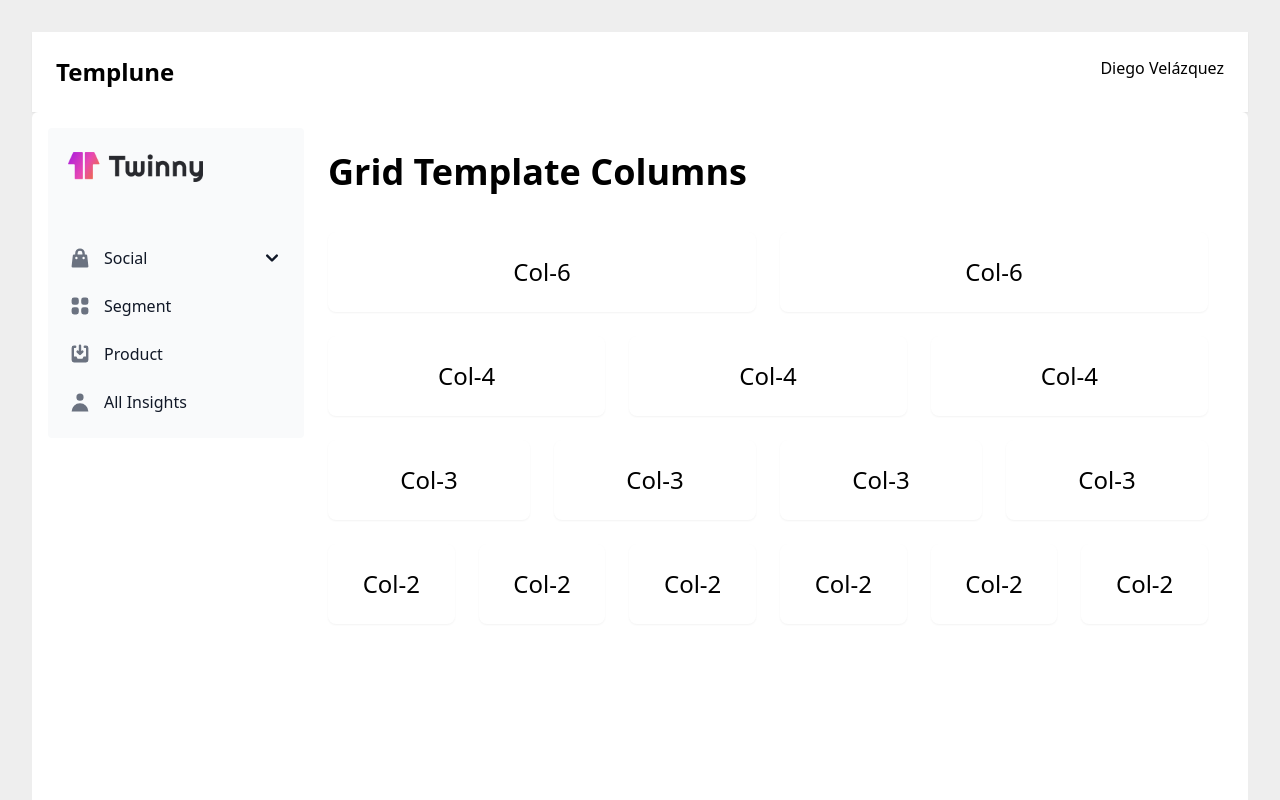
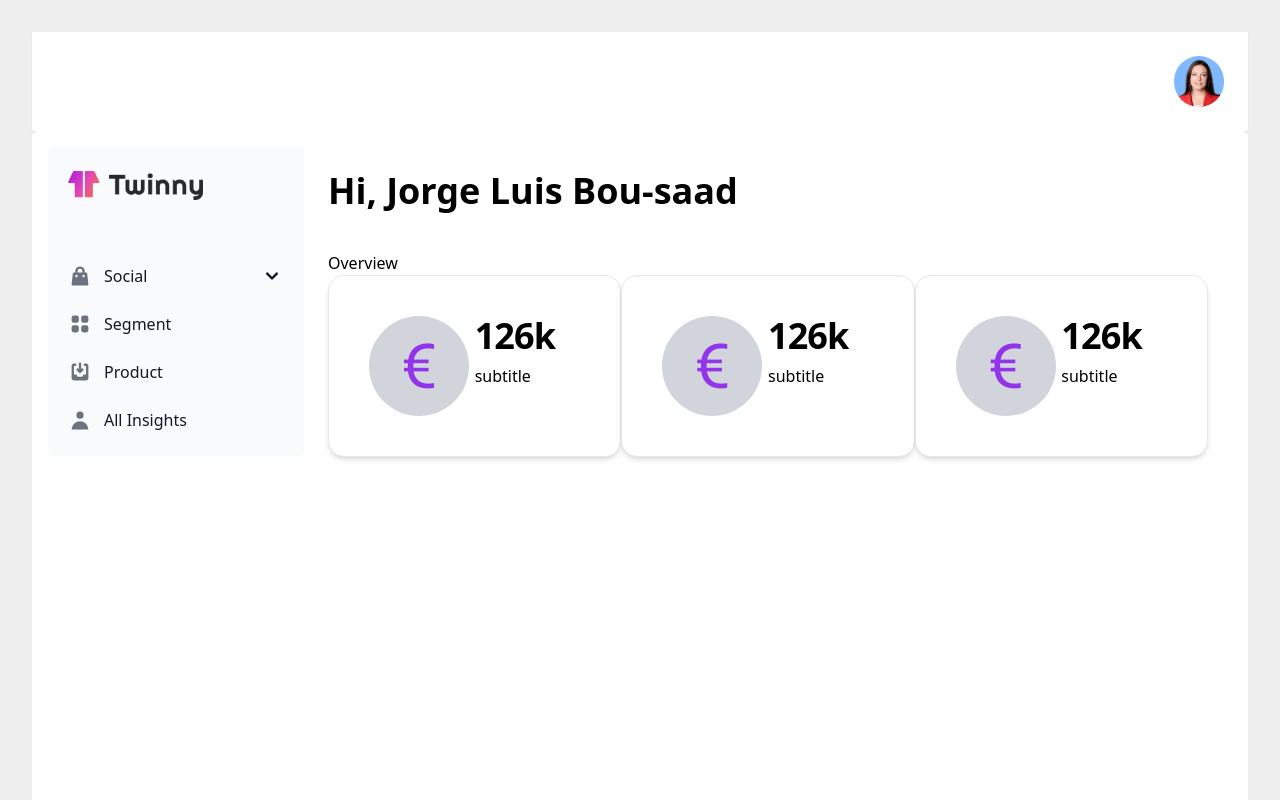
Before and after one commit to jlbousing/demo-twinny, an Angular app: page / in a window 1280 px wide. Shown: the top 800 px of the page. Built offline with nearby package versions, Linux system fonts and the light colour scheme.

Commit message:
maquetacion inicial de cards

```diff
--- a/package.json
+++ b/package.json
@@ -18,6 +18,7 @@
     "@angular/platform-browser": "^15.0.0",
     "@angular/platform-browser-dynamic": "^15.0.0",
     "@angular/router": "^15.0.0",
+    "bootstrap-icons": "^1.10.2",
     "rxjs": "~7.5.0",
     "tslib": "^2.3.0",
     "zone.js": "~0.12.0"
--- a/src/app/app.component.html
+++ b/src/app/app.component.html
@@ -1,71 +1,33 @@
 <div class="p-8">
-  <div class="bg-white flex p-6 shadow-sm">
+  <div class="bg-white flex p-6 shadow-sm justify-end">
     <img src="../src/img/menu.svg" class="md:hidden block mr-4">
-    <h6 class="text-2xl font-bold flex-grow">Templune</h6>
-    <p>Diego Velázquez</p>
-</div>
+    <img src="/assets/carnet.jpeg"
+         class="rounded-full shadow-sm"
+         width="50"
+         height="50"/>
+  </div>
+
   <div class="p-4 bg-white rounded-md flex">
     <sidebar></sidebar>
 
     <div class="w-full p-6">
-      <h1 class="text-4xl font-bold mb-10">Grid Template Columns</h1>
+      <h1 class="text-4xl font-bold mb-10">Hi, Jorge Luis Bou-saad</h1>
 
-      <div class="grid grid-cols-1 sm:grid-cols-2 gap-6 mb-6">
-          <div class="bg-white p-6 rounded-lg shadow-sm w-full">
-              <p class="text-2xl text-center">Col-6</p>
+      <h6 class="">Overview</h6>
+
+      <div class="flex flex-col md:flex-row">
+          <div class="w-full w-1/3">
+            <app-card></app-card>
           </div>
-          <div class="bg-white p-6 rounded-lg shadow-sm w-full">
-              <p class="text-2xl text-center">Col-6</p>
+
+          <div class="w-full w-1/3">
+            <app-card></app-card>
+          </div>
+
+          <div class="w-full w-1/3">
+            <app-card></app-card>
           </div>
       </div>
-
-      <div class="grid grid-cols-1 sm:grid-cols-3 gap-6 mb-6">
-          <div class="bg-white p-6 rounded-lg shadow-sm w-full">
-              <p class="text-2xl text-center">Col-4</p>
-          </div>
-          <div class="bg-white p-6 rounded-lg shadow-sm w-full">
-              <p class="text-2xl text-center">Col-4</p>
-          </div>
-          <div class="bg-white p-6 rounded-lg shadow-sm w-full">
-              <p class="text-2xl text-center">Col-4</p>
-          </div>
-      </div>
-
-      <div class="grid grid-cols-1 sm:grid-cols-4 gap-6 mb-6">
-          <div class="bg-white p-6 rounded-lg shadow-sm w-full">
-              <p class="text-2xl text-center">Col-3</p>
-          </div>
-          <div class="bg-white p-6 rounded-lg shadow-sm w-full">
-              <p class="text-2xl text-center">Col-3</p>
-          </div>
-          <div class="bg-white p-6 rounded-lg shadow-sm w-full">
-              <p class="text-2xl text-center">Col-3</p>
-          </div>
-          <div class="bg-white p-6 rounded-lg shadow-sm w-full">
-              <p class="text-2xl text-center">Col-3</p>
-          </div>
-      </div>
-
-      <div class="grid grid-cols-2 md:grid-cols-6 gap-6 mb-6">
-          <div class="bg-white p-6 rounded-lg shadow-sm w-full">
-              <p class="text-2xl text-center">Col-2</p>
-          </div>
-          <div class="bg-white p-6 rounded-lg shadow-sm w-full">
-              <p class="text-2xl text-center">Col-2</p>
-          </div>
-          <div class="bg-white p-6 rounded-lg shadow-sm w-full">
-              <p class="text-2xl text-center">Col-2</p>
-          </div>
-          <div class="bg-white p-6 rounded-lg shadow-sm w-full">
-              <p class="text-2xl text-center">Col-2</p>
-          </div>
-          <div class="bg-white p-6 rounded-lg shadow-sm w-full">
-              <p class="text-2xl text-center">Col-2</p>
-          </div>
-          <div class="bg-white p-6 rounded-lg shadow-sm w-full">
-              <p class="text-2xl text-center">Col-2</p>
-          </div>
-      </div>
-  </div>
+    </div>
   </div>
 </div>
--- a/src/app/components/card/card.component.html
+++ b/src/app/components/card/card.component.html
@@ -1,4 +1,14 @@
-<div class="block p-6 max-w-sm  bg-white rounded-lg border border-gray-200 shadow-md text-black">
-  <h5 class="mb-2 text-2xl text-white font-bold tracking-tight">126k</h5>
-  <p class="font-normal text-white">subtitle</p>
+<div class="flex flex-row p-10 max-w-sm  bg-white rounded-2xl border border-gray-200 shadow-md text-black">
+  <div class="w-1/2">
+    <div class="bg-gray-300 rounded-full w-[100px] h-[100px] flex justify-center">
+      <span class="self-center">
+        <i class="bi bi-currency-euro text-6xl text-center text-purple-600"></i>
+      </span>
+    </div>
+  </div>
+
+  <div class="w-1/2">
+    <h5 class="mb-2 text-4xl text-black font-bold tracking-tight">126k</h5>
+    <p class="font-normal text-black">subtitle</p>
+  </div>
 </div>
--- a/src/index.html
+++ b/src/index.html
@@ -6,6 +6,10 @@
   <base href="/">
   <meta name="viewport" content="width=device-width, initial-scale=1">
   <link rel="icon" type="image/x-icon" href="favicon.ico">
+  <link
+      rel="stylesheet"
+      href="https://cdn.jsdelivr.net/npm/bootstrap-icons@1.8.0/font/bootstrap-icons.css"
+    />
 </head>
 <body>
   <app-root></app-root>
```
Also changed, not shown: 1 other file (tests, documents, lock files or other folders).
